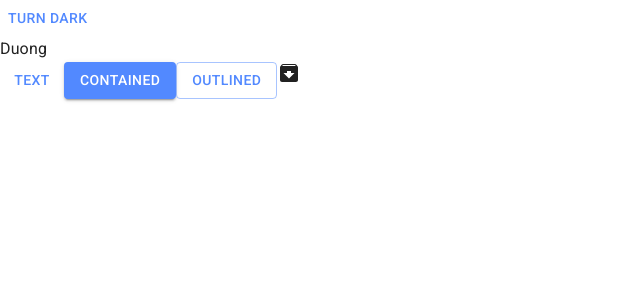
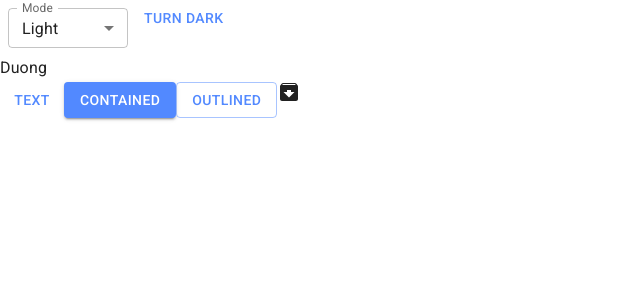
Before and after one commit to nthduong/kanbanflow-web, a React (Vite) app: page / in a window 1280 px wide. Shown: the top 300 px of the page, without its empty margins (0-640 px from the left). Built offline with nearby package versions, Linux system fonts and the light colour scheme.

Commit message:
update theming

```diff
--- a/src/App.jsx
+++ b/src/App.jsx
@@ -1,6 +1,37 @@
 import Button from "@mui/material/Button";
+import Box from "@mui/material/Box";
+import InputLabel from "@mui/material/InputLabel";
+import MenuItem from "@mui/material/MenuItem";
+import FormControl from "@mui/material/FormControl";
+import Select from "@mui/material/Select";
 import ArchiveIcon from "@mui/icons-material/Archive";
 import { useColorScheme } from "@mui/material/styles";
+
+function SelectMode() {
+  const { mode, setMode } = useColorScheme();
+
+  const handleChange = (event) => {
+    setMode(event.target.value);
+    console.log(event.target.value);
+
+  };
+  return (
+    <FormControl sx={{ m: 1, minWidth: 120 }} size="small">
+      <InputLabel id="mode-select-label">Mode</InputLabel>
+      <Select
+        labelId="mode-select-label"
+        id="mode-select"
+        value={mode}
+        label="Mode"
+        onChange={handleChange}
+      >
+        <MenuItem value="light">Light</MenuItem>
+        <MenuItem value="dark">Dark</MenuItem>
+        <MenuItem value="system">System</MenuItem>
+      </Select>
+    </FormControl>
+  );
+}
 
 function ModeToggle() {
   const { mode, setMode } = useColorScheme();
@@ -18,6 +49,7 @@
 function App() {
   return (
     <>
+      <SelectMode />
       <ModeToggle />
       <div>Duong</div>
       <Button variant="text">Text</Button>
```
